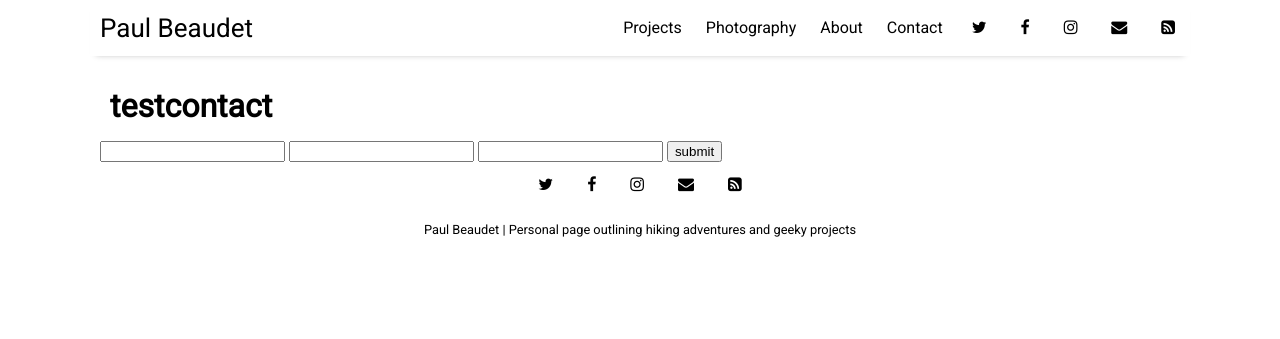
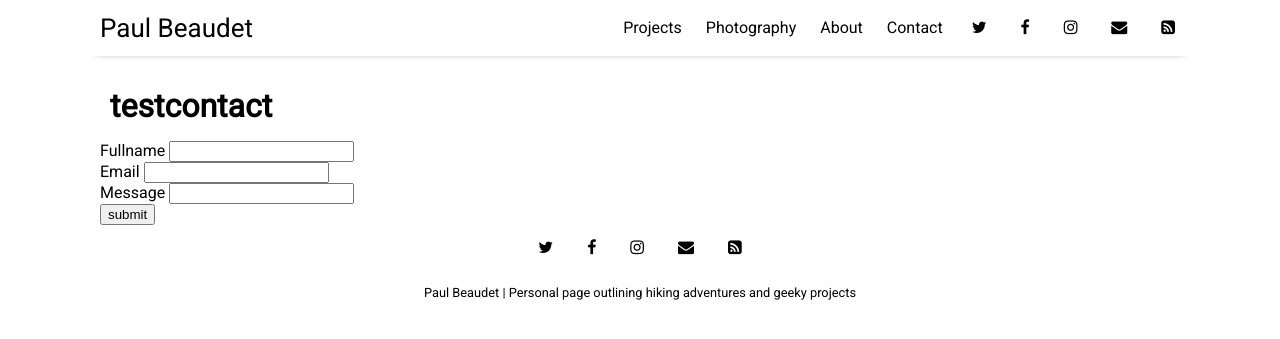
Before and after one commit to PaulBeaudet/paulbeaudet.github.io, a Jekyll site: the page built from pages/testcontact.html, in a window 1280 px wide. Shown: the top 339 px of the page. Built offline with Jekyll 4.4.1, drawn with Linux system fonts in a browser that asks for light colours; nearby versions of some CDN libraries.

Commit message:
removing, dont understand why this was there

```diff
--- a/_includes/contact-page.html
+++ b/_includes/contact-page.html
@@ -9,6 +9,5 @@
         xmlHttp.setRequestHeader("Content-type", "application/x-www-form-urlencoded");
         xmlHttp.open(formObject.method, formObject.action, true);
         xmlHttp.send(new FormData(formObject));
-        return false;
     }
 </script>
--- a/pages/testcontact.html
+++ b/pages/testcontact.html
@@ -3,9 +3,9 @@ layout: page
 title: testcontact
 ---
 
-<form method="POST" action="https://827872mihl.execute-api.us-east-1.amazonaws.com/dev/contact" onsubmit="return submitForm(this);">
-  <input type="text" name="fullname" />
-  <input type="email" name="email" />
-  <input type="text" name="message" />
-  <input type="submit" value="submit"/>
+<form method="POST" action="https://827872mihl.execute-api.us-east-1.amazonaws.com/dev/contact" onsubmit="submitForm(this);">
+    Fullname <input type="text" name="fullname" /><br>
+    Email <input type="email" name="email" /><br>
+    Message <input type="text" name="message" /><br>
+    <input type="submit" value="submit"/>
 </form>
```
